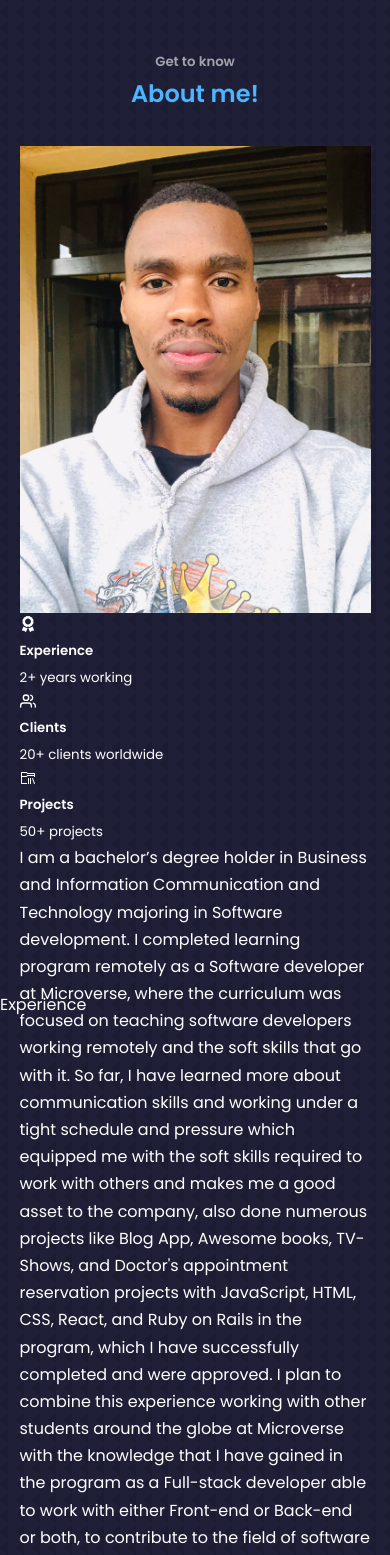
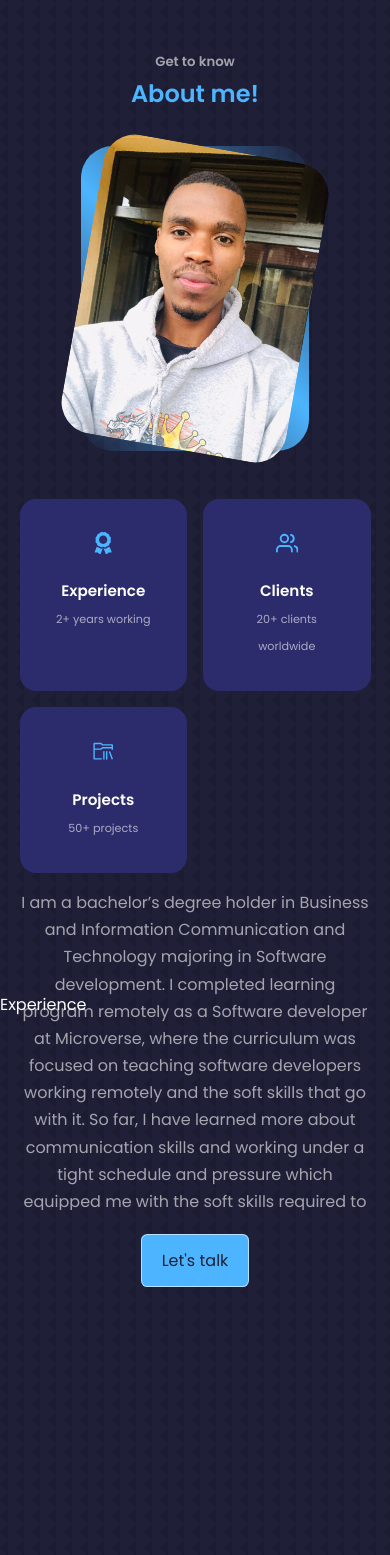
Before and after one commit to Pazzo97/my-portfolio, a React (Create React App) app: page / in a window 390 px wide. Shown: the part 1100-2655 px from the top of the page. Built offline with nearby package versions, Linux system fonts and the light colour scheme.

Commit message:
Add css for about section on different devices

```diff
--- a/src/components/about/about.css
+++ b/src/components/about/about.css
@@ -0,0 +1,109 @@
+.about__container {
+  display: grid;
+  grid-template-columns: 35% 50%;
+  gap: 15%;
+}
+
+.about__me {
+  width: 100%;
+  aspect-ratio: 0.75/1;
+  border-radius: 2rem;
+  background: linear-gradient(45deg, transparent, var(--color-primary), transparent);
+  display: grid;
+  place-items: center;
+}
+
+.about__me-image {
+  border-radius: 2rem;
+  overflow: hidden;
+  transform: rotate(10deg);
+  transition: var(--transition);
+}
+
+.about__me-image:hover {
+  transform: rotate(0deg);
+}
+
+.about__cards {
+  display: grid;
+  grid-template-columns: repeat(3, 1fr);
+  gap: 1.5rem;
+}
+
+.about__card {
+  background: var(--color-bg-variant);
+  border: 1px solid transparent;
+  border-radius: 1rem;
+  padding: 2rem;
+  text-align: center;
+  transition: var(--transition);
+}
+
+.about__card:hover {
+  background: transparent;
+  border-color: var(--color-primary-variant);
+  cursor: default;
+}
+
+.about__icon {
+  color: var(--color-primary);
+  font-size: 1.4rem;
+  margin-bottom: 1rem;
+}
+
+.about__card h5 {
+  font-size: 0.95rem;
+}
+
+.about__card small {
+  font-size: 0.7rem;
+  color: var(--color-light);
+}
+
+.about__content p {
+  margin: 2rem 0 2.6rem;
+  color: var(--color-light);
+  height: 38vh;
+  overflow: scroll;
+}
+
+/* /* =======================MEDIA QUERIES FOR MEDIUM DEVICES ===================== */
+
+@media screen and (max-width:1024px) {
+  .about__container {
+    grid-template-columns: 1fr;
+    gap: 0;
+  }
+
+  .about__me {
+    width: 50%;
+    margin: 2rem auto 4rem;
+  }
+
+  .about__content p {
+    margin: 1rem 0 1.5rem;
+  }
+}
+
+
+/* =======================MEDIA QUERIES FOR SMALL DEVICES ===================== */
+
+@media screen and (max-width:600px) {
+  .about__me {
+    width: 65%;
+    margin: 0 auto 3rem;
+  }
+
+  .about__cards{
+     grid-template-columns: 1fr 1fr;
+     gap: 1rem;
+  }
+
+  .about__content {
+    text-align: center;
+  }
+
+  .about__content p {
+    margin: 1.5 rem 0;
+  }
+}
```
